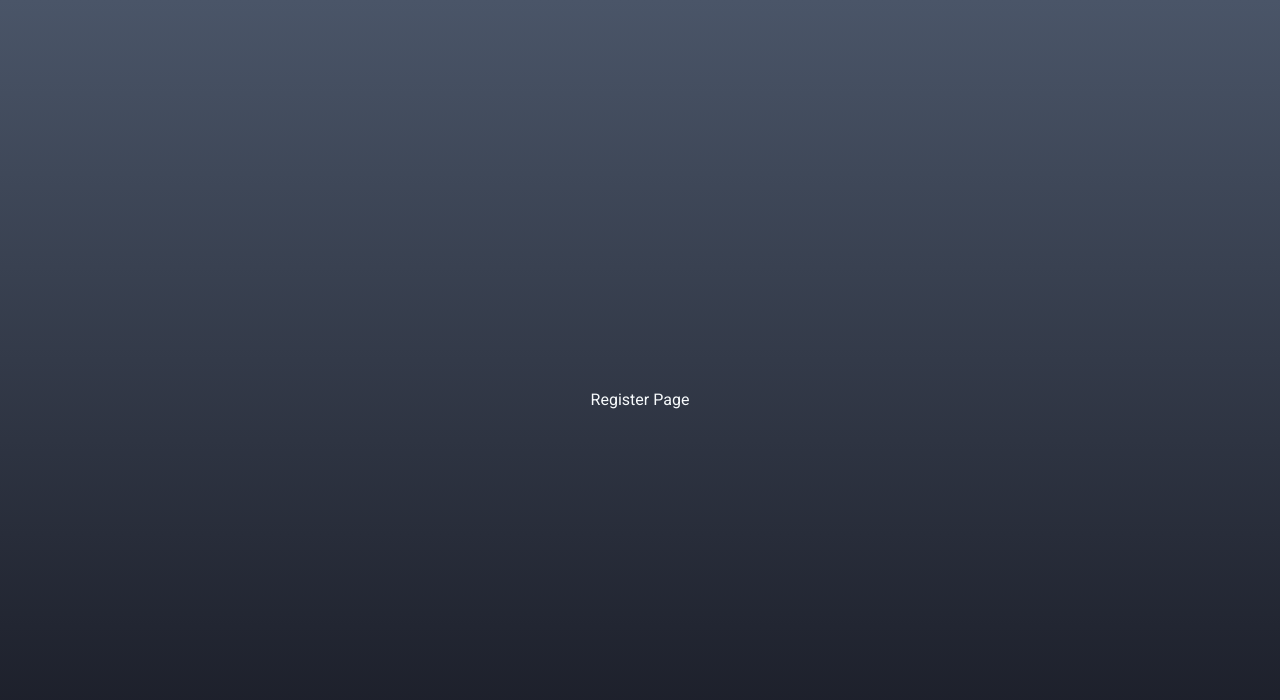
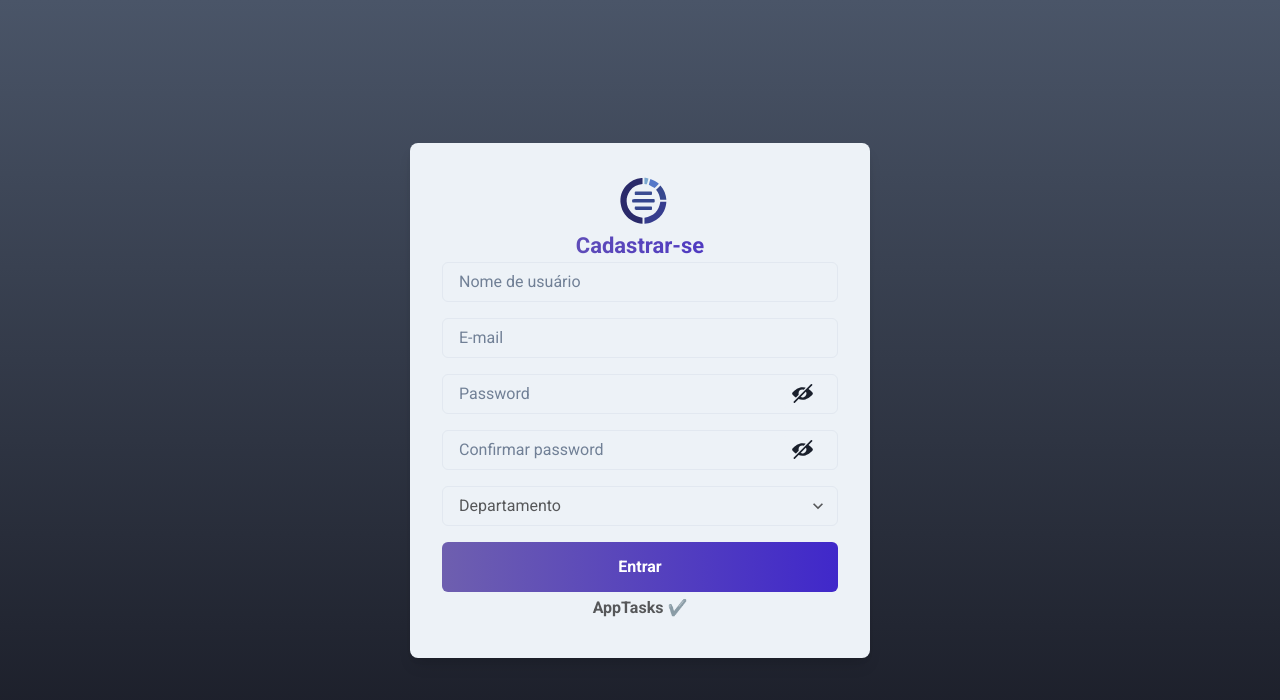
Before and after one commit to DaksonC/apptasks, a React (Vite) app: page /register in a window 1280 px wide. Shown: the top 700 px of the page. Built offline with nearby package versions, Linux system fonts and the light colour scheme.

Commit message:
feat: cria ResgiterPage

```diff
--- a/src/page/LoginPage/index.tsx
+++ b/src/page/LoginPage/index.tsx
@@ -14,12 +14,12 @@ import {
 import { useEffect, useState } from "react";
 
 export function LoginPage() {
-  const [show, setShow] = useState(false);
-  const handleClick = () => setShow(!show);
-
   useEffect(() => {
     document.title = "AppTasks ✔️️ | Conecte-se";
   }, []);
+
+  const [show, setShow] = useState(false);
+  const handleClick = () => setShow(!show);
 
   return (
     <Box
--- a/src/page/RegisterPage/index.tsx
+++ b/src/page/RegisterPage/index.tsx
@@ -1,10 +1,26 @@
-import { Box, Text } from "@chakra-ui/react";
-import { useEffect } from "react";
+import { ViewIcon, ViewOffIcon } from "@chakra-ui/icons";
+import {
+  Box,
+  Grid,
+  GridItem,
+  Image,
+  Text,
+  Input,
+  InputGroup,
+  Button,
+  InputRightElement,
+  Icon,
+  Select,
+} from "@chakra-ui/react";
+import { useEffect, useState } from "react";
 
 export function RegisterPage() {
   useEffect(() => {
     document.title = "AppTasks ✔️️ | Cadastrar-se";
   }, []);
+
+  const [show, setShow] = useState(false);
+  const handleClick = () => setShow(!show);
 
   return (
     <Box
@@ -15,7 +31,130 @@ export function RegisterPage() {
       alignItems="center"
       bgGradient="linear(to-t, gray.900, gray.600)"
     >
-      <Text>Register Page</Text>
+      <Box
+        w="100%"
+        h={{ "80%": "80%", "100%": "100%" }}
+        maxW="460px"
+        bg="gray.100"
+        p="8"
+        borderRadius="8"
+        boxShadow={["none", "none", "lg"]}
+        display="flex"
+        justifyContent="center"
+        alignItems="center"
+      >
+        <Grid
+          templateAreas={`
+            "header header"
+            "main main"
+            "footer footer"`}
+          gridTemplateRows="50px 1fr 30px"
+          gridTemplateColumns="150px 1fr"
+          w="100%"
+          h="100%"
+          gap="1"
+          color="blackAlpha.700"
+          fontWeight="bold"
+        >
+          <GridItem pl="2" area="header">
+            <Box
+              w="100%"
+              h="100%"
+              display="flex"
+              justifyContent="center"
+              alignItems="center"
+            >
+              <Image src="/logo.svg" alt="Logo" w="70px" />
+            </Box>
+          </GridItem>
+          <GridItem area="main" textAlign="center">
+            <Text
+              bgGradient="linear(to-l, #4028ca, #6e5faf)"
+              bgClip="text"
+              fontSize={["7xl", "2xl"]}
+              fontWeight="extrabold"
+            >
+              Cadastrar-se
+            </Text>
+            <Box
+              w="100%"
+              h="100%"
+              display="flex"
+              alignItems="center"
+              flexDirection="column"
+            >
+              <Input
+                pr="4.5rem"
+                type="text"
+                placeholder="Nome de usuário"
+                marginBottom={4}
+              />
+              <Input
+                pr="4.5rem"
+                type="email"
+                placeholder="E-mail"
+                marginBottom={4}
+              />
+              <InputGroup size="md">
+                <Input
+                  pr="4.5rem"
+                  type={show ? "text" : "password"}
+                  placeholder="Password"
+                  marginBottom={4}
+                />
+                <InputRightElement width="4.5rem">
+                  <Button h="1.75rem" size="sm" onClick={handleClick}>
+                    {show ? (
+                      <Icon as={ViewIcon} boxSize="1.5em" />
+                    ) : (
+                      <Icon as={ViewOffIcon} boxSize="1.5em" />
+                    )}
+                  </Button>
+                </InputRightElement>
+              </InputGroup>
+              <InputGroup size="md">
+                <Input
+                  pr="4.5rem"
+                  type={show ? "text" : "password"}
+                  placeholder="Confirmar password"
+                  marginBottom={4}
+                />
+                <InputRightElement width="4.5rem">
+                  <Button h="1.75rem" size="sm" onClick={handleClick}>
+                    {show ? (
+                      <Icon as={ViewIcon} boxSize="1.5em" />
+                    ) : (
+                      <Icon as={ViewOffIcon} boxSize="1.5em" />
+                    )}
+                  </Button>
+                </InputRightElement>
+              </InputGroup>
+              <Select placeholder="Departamento" marginBottom={4}>
+                <option value="option1">Development</option>
+                <option value="option2">AI</option>
+                <option value="option3">RPA</option>
+              </Select>
+              <Button
+                w="100%"
+                h="50px"
+                bgGradient="linear(to-l, #4028ca, #6e5faf)"
+                color="white"
+                _hover={{
+                  bgGradient: "linear(to-l, #4028ca, #6e5faf)",
+                  filter: "brightness(0.9)",
+                }}
+              >
+                Entrar
+              </Button>
+            </Box>
+          </GridItem>
+          <GridItem area="footer" textAlign="center">
+            <Text fontSize="md" fontWeight="extrabold">
+              AppTasks ✔️️
+            </Text>
+          </GridItem>
+        </Grid>
+      </Box>
     </Box>
   );
 }
```
